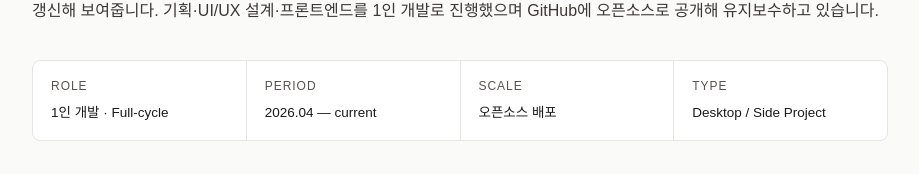
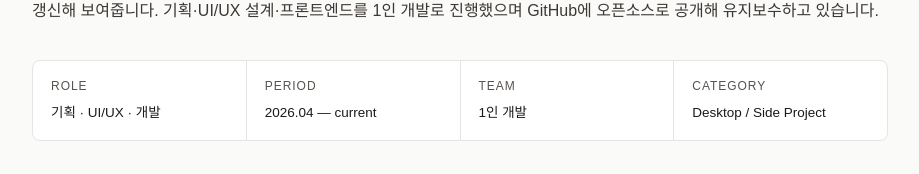
Before and after one commit to seong5/seong5.github.io, a Next.js app: page /projects/claude-log in a window 1280 px wide. Shown: the part 375-549 px from the top of the page, without its empty margins (180-1099 px from the left). Built offline with nearby package versions, Linux system fonts and the light colour scheme; a web font is replaced by a local one.

Commit message:
💄 style: 프로젝트 메타 라벨을 TEAM/CATEGORY로 바꾸고 팀 구성·역할 정리

```diff
--- a/app/projects/[slug]/page.tsx
+++ b/app/projects/[slug]/page.tsx
@@ -109,13 +109,13 @@ export default async function ProjectDetail({ params }: { params: Promise<Params
             </div>
             <div className="bg-panel px-[18px] py-4">
               <div className="mb-[6px] font-mono text-[0.75rem] tracking-[.08em] text-muted">
-                SCALE
+                TEAM
               </div>
               <div className="text-[0.84375rem] font-medium">{project.scale}</div>
             </div>
             <div className="bg-panel px-[18px] py-4">
               <div className="mb-[6px] font-mono text-[0.75rem] tracking-[.08em] text-muted">
-                TYPE
+                CATEGORY
               </div>
               <div className="text-[0.84375rem] font-medium">{project.type}</div>
             </div>
--- a/app/projects/projects.ts
+++ b/app/projects/projects.ts
@@ -93,9 +93,9 @@ export const projects: Project[] = [
     org: "개인 프로젝트",
     period: "2026.04 — current",
     active: true,
-    role: "1인 개발 · Full-cycle",
+    role: "기획 · UI/UX · 개발",
     type: "Desktop / Side Project",
-    scale: "오픈소스 배포",
+    scale: "1인 개발",
     summary:
       "Claude Code 토큰 사용량을 추적·관리하는 macOS 메뉴바 위젯 앱. rate limit 방지를 위해 기획부터 배포까지 1인 개발로 진행하고 GitHub에 오픈소스로 공개.",
     detail:
@@ -216,9 +216,9 @@ export const projects: Project[] = [
     title: "UMUST R&D ERP — 재고·CRO 통합 관리",
     org: "UMUST R&D · 사업부 IT팀 · 프론트엔드 인턴",
     period: "2026.04.28 — 2026.06.30",
-    role: "Frontend Intern",
+    role: "Frontend",
     type: "사내 ERP",
-    scale: "2인 개발 · 풀사이클",
+    scale: "3인 개발 (FE 1 · BE 1 · 인프라 1)",
     summary:
       "재고·자원관리에 더해 CRO(임상시험 수탁) 절차 추적까지 통합한 사내 ERP. ERD 설계부터 FE 구현·배포까지 풀사이클로 진행.",
     detail:
@@ -740,7 +740,7 @@ export const projects: Project[] = [
     active: true,
     role: "Frontend · Full-cycle",
     type: "Side Project",
-    scale: "실사용자 20명",
+    scale: "1인 개발",
     summary:
       "SUB-FC의 경기 일정·결과·선수단 정보를 확인하는 팀 매니지먼트 서비스. 기획부터 배포까지 End-to-End로 진행하며 실사용자 피드백을 반영해 고도화 중.",
     detail:
@@ -776,6 +776,7 @@ export const projects: Project[] = [
     thumbnail: "sub-fc.jpg",
     image: "/projects/sub-fc.png",
     imageFit: "contain",
+    metrics: [{ value: "20명", label: "실사용자 확보" }],
     insights: [
       {
         title: "서버 컴포넌트 전환을 통한 LCP 및 초기 로딩 개선",
@@ -900,7 +901,7 @@ export const projects: Project[] = [
     period: "2025.07.09 — 2025.08.05 (1m)",
     role: "Frontend",
     type: "Team Project",
-    scale: "1개월 협업",
+    scale: "5인 개발",
     summary:
       "사용자가 공급자·수요자로 동시에 활동하는 지도·예약 기반 양방향 액티비티 마켓플레이스. 지도 연동과 상태 관리·캐싱 최적화를 담당.",
     detail:
@@ -990,7 +991,7 @@ export const projects: Project[] = [
     period: "2025.06.05 — 2025.06.24 (3w)",
     role: "Frontend",
     type: "Team Project",
-    scale: "3주 협업",
+    scale: "4인 개발",
     summary:
       "다양한 와인을 검색·필터링하고 직접 리뷰를 등록·확인하는 리뷰 기반 플랫폼. AWS 인프라 구축과 라이브러리 없는 UI 구현, 다중 필터링 로직을 담당.",
     detail:
```
